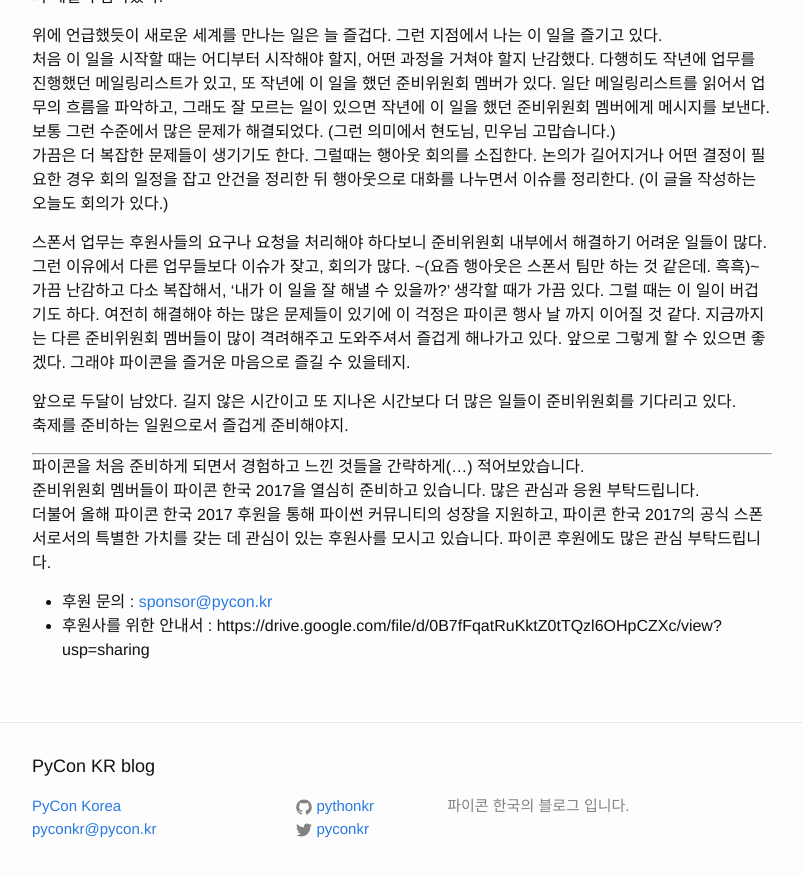
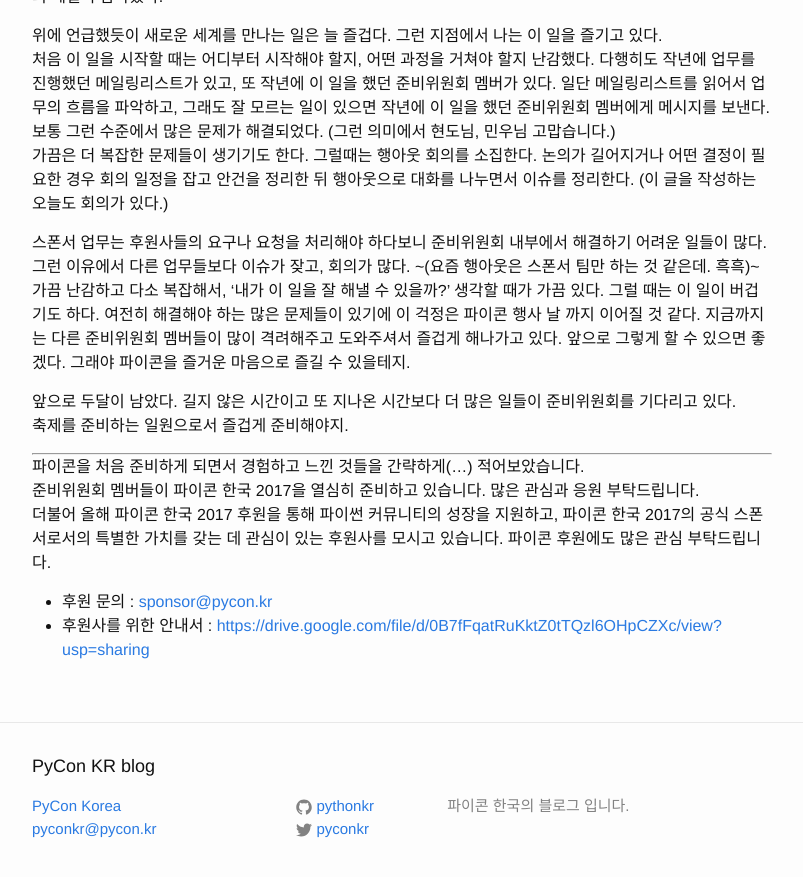
Before and after one commit to pythonkr/blog, a Jekyll site: the page built from _posts/2017-06-18-pycon-staff-retrospection.md, in a window 1280 px wide and 900 px high, scrolled down 1127 px. Shown: the top 877 px of the window, without its empty margins (238-1041 px from the left). Built offline with Jekyll 4.4.1, drawn with Linux system fonts in a browser that asks for light colours; comment, search, counter and statistics services are not loaded.

Commit message:
add markdown to use link

```diff
--- a/_posts/2017-06-18-pycon-staff-retrospection.md
+++ b/_posts/2017-06-18-pycon-staff-retrospection.md
@@ -51,4 +51,4 @@
 준비위원회 멤버들이 파이콘 한국 2017을 열심히 준비하고 있습니다. 많은 관심과 응원 부탁드립니다.
 더불어 올해 파이콘 한국 2017 후원을 통해 파이썬 커뮤니티의 성장을 지원하고, 파이콘 한국 2017의 공식 스폰서로서의 특별한 가치를 갖는 데 관심이 있는 후원사를 모시고 있습니다. 파이콘 후원에도 많은 관심 부탁드립니다.
 - 후원 문의 : <sponsor@pycon.kr>
-- 후원사를 위한 안내서 : https://drive.google.com/file/d/0B7fFqatRuKktZ0tTQzl6OHpCZXc/view?usp=sharing
+- 후원사를 위한 안내서 : <https://drive.google.com/file/d/0B7fFqatRuKktZ0tTQzl6OHpCZXc/view?usp=sharing>
```
